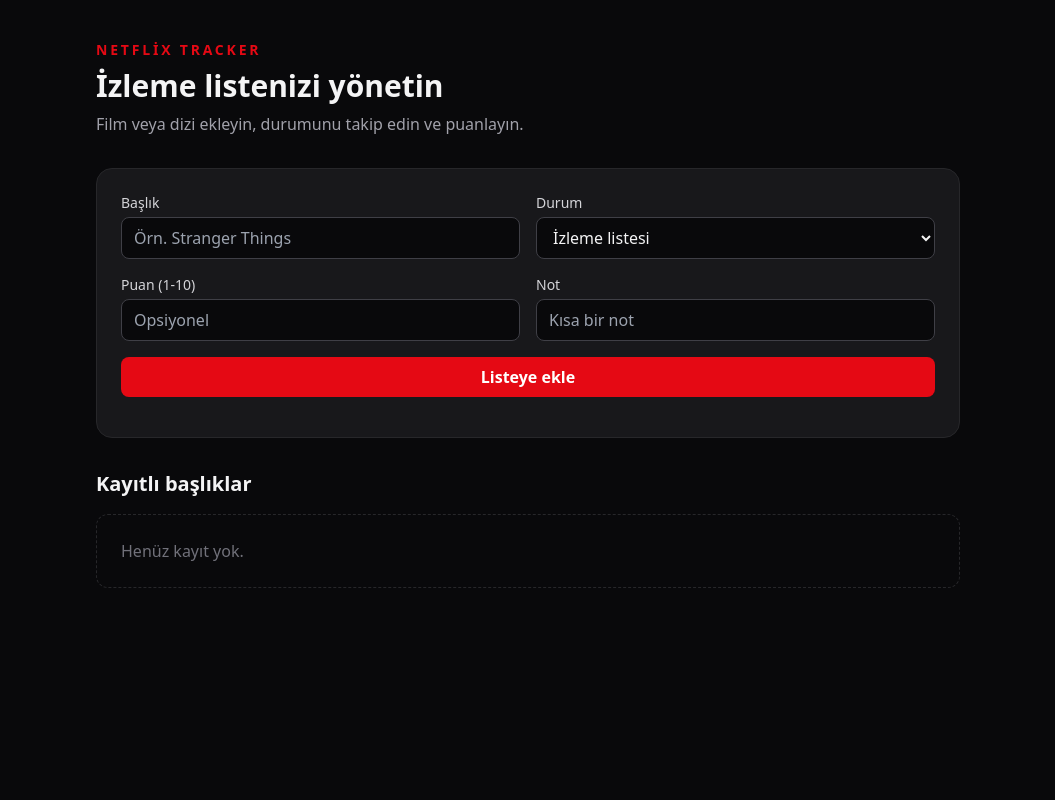
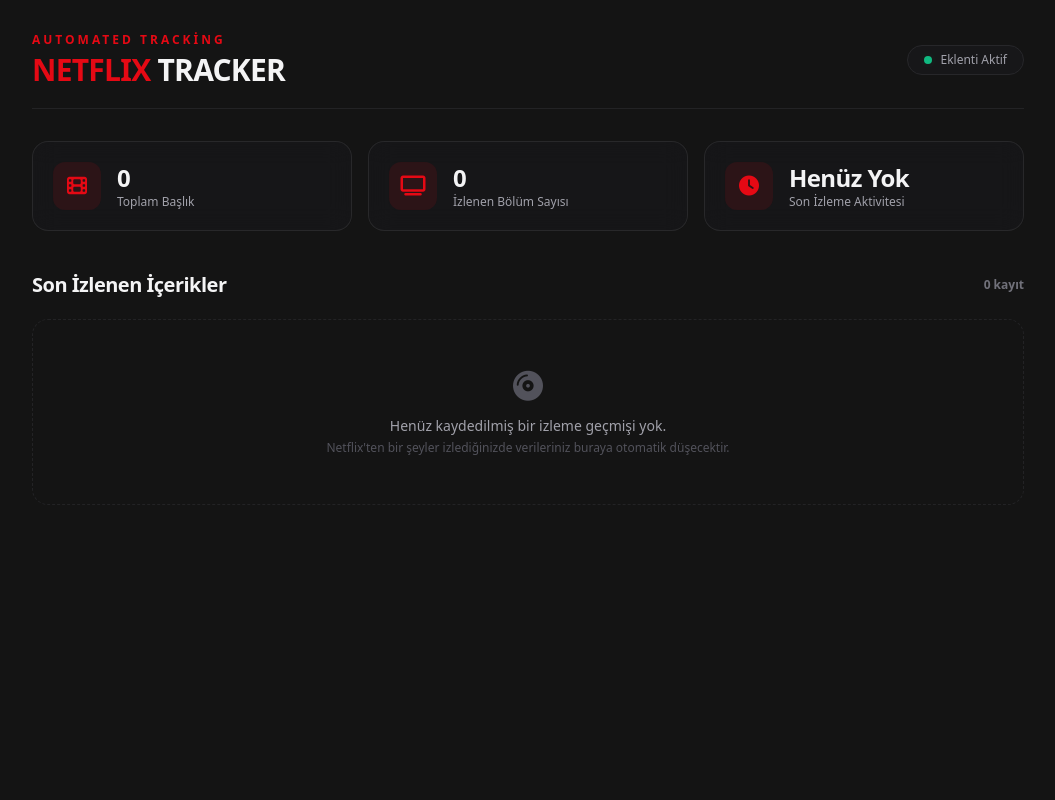
Before and after one commit to Aylinbaki/netflix-tracker, a Flask app: page / in a window 1280 px wide. Shown: the whole page, without its empty margins (112-1167 px from the left). Run offline with Flask 3, Linux system fonts and the light colour scheme; data that the repository does not hold is empty; some libraries are stand-ins or nearby versions.

Commit message:
new interface

```diff
--- a/app.py
+++ b/app.py
@@ -3,18 +3,16 @@ import sqlite3
 from pathlib import Path
 
 from dotenv import load_dotenv
-from flask import Flask, g, jsonify, render_template, request
+from flask import Flask, g, request, jsonify, render_template
 from flask_cors import CORS
 
 load_dotenv()
-
-TMDB_API_KEY = os.getenv("TMDB_API_KEY")
 
 BASE_DIR = Path(__file__).resolve().parent
 DATABASE = BASE_DIR / "netflix_tracker.db"
 
 app = Flask(__name__)
-CORS(app)
+CORS(app, resources={r"/api/*": {"origins": "*"}})
 
 
 def get_db():
@@ -127,7 +125,18 @@ def add_title():
     return jsonify(dict(row)), 201
 
 
-init_db()
+@app.route("/api/delete/<int:title_id>", methods=["DELETE"])
+def delete_title(title_id):
+    db = get_db()
+    cursor = db.execute("DELETE FROM titles WHERE id = ?", (title_id,))
+    db.commit()
+
+    if cursor.rowcount == 0:
+        return jsonify({"error": "Kayıt bulunamadı"}), 404
+
+    return jsonify({"message": "Kayıt başarıyla silindi"}), 200
+
 
 if __name__ == "__main__":
+    init_db()
     app.run(debug=True, host="127.0.0.1", port=5000)
--- a/extension/content.js
+++ b/extension/content.js
@@ -1,4 +1,4 @@
-const API_URL = "http://localhost:5000/api/add";
+const API_URL = "http://127.0.0.1:5000/api/add";
 const COMPLETE_RATIO = 0.88;
 const sentKeys = new Set();
 
--- a/templates/index.html
+++ b/templates/index.html
@@ -4,6 +4,11 @@
     <meta charset="UTF-8" />
     <meta name="viewport" content="width=device-width, initial-scale=1.0" />
     <title>Netflix Tracker</title>
+    <!-- Font Awesome İkonları -->
+    <link
+      rel="stylesheet"
+      href="https://cdnjs.cloudflare.com/ajax/libs/font-awesome/6.4.0/css/all.min.css"
+    />
     <script src="https://cdn.tailwindcss.com"></script>
     <script>
       tailwind.config = {
@@ -16,159 +21,217 @@
         },
       };
     </script>
+    <style>
+      /* Glassmorphism ve Modern Efektler */
+      .glass-card {
+        background: rgba(24, 24, 27, 0.6);
+        backdrop-filter: blur(12px);
+        -webkit-backdrop-filter: blur(12px);
+        border: 1px solid rgba(255, 255, 255, 0.08);
+      }
+      .glass-card:hover {
+        border-color: rgba(229, 9, 20, 0.4);
+        box-shadow: 0 8px 24px rgba(229, 9, 20, 0.15);
+      }
+    </style>
   </head>
-  <body class="min-h-screen bg-zinc-950 text-zinc-100">
-    <div class="mx-auto max-w-4xl px-4 py-10">
-      <header class="mb-8">
-        <p class="text-sm font-semibold uppercase tracking-[0.2em] text-netflix">
-          Netflix Tracker
+  <body class="min-h-screen bg-[#141414] text-zinc-100 font-sans antialiased">
+    <div class="mx-auto max-w-5xl px-4 py-8">
+
+      <!-- Navbar / Header -->
+      <header class="mb-8 flex items-center justify-between border-b border-zinc-800/80 pb-5">
+        <div>
+          <p class="text-xs font-bold uppercase tracking-[0.25em] text-netflix">
+            Automated Tracking
           </p>
-        <h1 class="mt-2 text-3xl font-bold">İzleme listenizi yönetin</h1>
-        <p class="mt-2 text-zinc-400">
-          Film veya dizi ekleyin, durumunu takip edin ve puanlayın.
-        </p>
+          <h1 class="mt-1 text-3xl font-black tracking-tight">
+            <span class="text-netflix">NETFLIX</span> TRACKER
+          </h1>
+        </div>
+        <div class="flex items-center gap-2 rounded-full border border-zinc-800 bg-zinc-900/80 px-4 py-1.5 text-xs text-zinc-400">
+          <span class="relative flex h-2 w-2">
+            <span class="absolute inline-flex h-full w-full animate-ping rounded-full bg-emerald-400 opacity-75"></span>
+            <span class="relative inline-flex h-2 w-2 rounded-full bg-emerald-500"></span>
+          </span>
+          Eklenti Aktif
+        </div>
       </header>
 
-      <form
-        id="add-form"
-        class="mb-8 grid gap-4 rounded-2xl border border-zinc-800 bg-zinc-900 p-6"
-      >
-        <div class="grid gap-4 md:grid-cols-2">
-          <label class="block">
-            <span class="mb-1 block text-sm text-zinc-300">Başlık</span>
-            <input
-              id="title"
-              name="title"
-              type="text"
-              required
-              placeholder="Örn. Stranger Things"
-              class="w-full rounded-lg border border-zinc-700 bg-zinc-950 px-3 py-2 outline-none focus:border-netflix"
-            />
-          </label>
-          <label class="block">
-            <span class="mb-1 block text-sm text-zinc-300">Durum</span>
-            <select
-              id="status"
-              name="status"
-              class="w-full rounded-lg border border-zinc-700 bg-zinc-950 px-3 py-2 outline-none focus:border-netflix"
-            >
-              <option value="watchlist">İzleme listesi</option>
-              <option value="watching">İzleniyor</option>
-              <option value="completed">Tamamlandı</option>
-            </select>
-          </label>
-          <label class="block">
-            <span class="mb-1 block text-sm text-zinc-300">Puan (1-10)</span>
-            <input
-              id="rating"
-              name="rating"
-              type="number"
-              min="1"
-              max="10"
-              placeholder="Opsiyonel"
-              class="w-full rounded-lg border border-zinc-700 bg-zinc-950 px-3 py-2 outline-none focus:border-netflix"
-            />
-          </label>
-          <label class="block">
-            <span class="mb-1 block text-sm text-zinc-300">Not</span>
-            <input
-              id="notes"
-              name="notes"
-              type="text"
-              placeholder="Kısa bir not"
-              class="w-full rounded-lg border border-zinc-700 bg-zinc-950 px-3 py-2 outline-none focus:border-netflix"
-            />
-          </label>
+      <!-- Özet İstatistik Kartları (Stats Summary) -->
+      <section class="mb-10 grid grid-cols-1 gap-4 sm:grid-cols-3">
+        <div class="glass-card flex items-center gap-4 rounded-2xl p-5 transition-all duration-300">
+          <div class="flex h-12 w-12 items-center justify-center rounded-xl bg-netflix/10 text-netflix">
+            <i class="fa-solid fa-film text-xl"></i>
           </div>
-        <button
-          type="submit"
-          class="rounded-lg bg-netflix px-4 py-2 font-semibold text-white hover:bg-red-600"
-        >
-          Listeye ekle
-        </button>
-        <p id="message" class="text-sm text-zinc-400"></p>
-      </form>
+          <div>
+            <p class="text-2xl font-bold tracking-tight" id="stat-total-shows">0</p>
+            <p class="text-xs font-medium text-zinc-400">Toplam Başlık</p>
+          </div>
+        </div>
 
+        <div class="glass-card flex items-center gap-4 rounded-2xl p-5 transition-all duration-300">
+          <div class="flex h-12 w-12 items-center justify-center rounded-xl bg-netflix/10 text-netflix">
+            <i class="fa-solid fa-tv text-xl"></i>
+          </div>
+          <div>
+            <p class="text-2xl font-bold tracking-tight" id="stat-total-episodes">0</p>
+            <p class="text-xs font-medium text-zinc-400">İzlenen Bölüm Sayısı</p>
+          </div>
+        </div>
+
+        <div class="glass-card flex items-center gap-4 rounded-2xl p-5 transition-all duration-300">
+          <div class="flex h-12 w-12 items-center justify-center rounded-xl bg-netflix/10 text-netflix">
+            <i class="fa-solid fa-clock text-xl"></i>
+          </div>
+          <div>
+            <p class="text-2xl font-bold tracking-tight" id="stat-last-activity">-</p>
+            <p class="text-xs font-medium text-zinc-400">Son İzleme Aktivitesi</p>
+          </div>
+        </div>
+      </section>
+
+      <!-- İçerik Listesi (Grid Yapısı) -->
       <section>
-        <h2 class="mb-4 text-xl font-semibold">Kayıtlı başlıklar</h2>
-        <div id="titles" class="grid gap-3"></div>
+        <div class="mb-5 flex items-center justify-between">
+          <h2 class="text-xl font-bold tracking-tight">Son İzlenen İçerikler</h2>
+          <span id="item-count" class="text-xs font-semibold text-zinc-500">0 kayıt</span>
+        </div>
+
+        <div id="titles" class="grid gap-4 sm:grid-cols-2 lg:grid-cols-3"></div>
       </section>
+
     </div>
 
     <script>
-      const form = document.getElementById("add-form");
       const titlesEl = document.getElementById("titles");
-      const messageEl = document.getElementById("message");
+      const statTotalShows = document.getElementById("stat-total-shows");
+      const statTotalEpisodes = document.getElementById("stat-total-episodes");
+      const statLastActivity = document.getElementById("stat-last-activity");
+      const itemCountEl = document.getElementById("item-count");
 
       const statusLabels = {
-        watchlist: "İzleme listesi",
+        watchlist: "İzleme Listesi",
         watching: "İzleniyor",
         completed: "Tamamlandı",
       };
 
+      // Silme İşlemi (API İle)
+      async function deleteTitle(id) {
+        if (!confirm("Bu kaydı veritabanından silmek istediğinize emin misiniz?")) return;
+
+        try {
+          const response = await fetch(`/api/delete/${id}`, {
+            method: "DELETE",
+          });
+
+          if (response.ok) {
+            await loadTitles();
+          } else {
+            alert("Silme işlemi gerçekleştirilemedi.");
+          }
+        } catch (err) {
+          console.error("Silme hatası:", err);
+        }
+      }
+
+      // Verileri Yükleme ve İstatistik Hesaplama
       async function loadTitles() {
+        try {
           const response = await fetch("/api/titles");
           const titles = await response.json();
 
+          // İstatistikleri Hesapla ve Güncelle
+          statTotalShows.textContent = titles.length;
+          itemCountEl.textContent = `${titles.length} kayıt`;
+
+          const episodeCount = titles.reduce((acc, curr) => acc + (curr.episode ? 1 : 0), 0);
+          statTotalEpisodes.textContent = episodeCount;
+
+          if (titles.length > 0 && titles[0].created_at) {
+            const date = new Date(titles[0].created_at);
+            statLastActivity.textContent = date.toLocaleDateString("tr-TR", {
+              day: "numeric",
+              month: "short"
+            });
+          } else {
+            statLastActivity.textContent = "Henüz Yok";
+          }
+
+          // Liste Boşsa Gösterilecek Mesaj
           if (!titles.length) {
-          titlesEl.innerHTML =
-            '<p class="rounded-xl border border-dashed border-zinc-800 p-6 text-zinc-500">Henüz kayıt yok.</p>';
+            titlesEl.innerHTML = `
+              <div class="col-span-full rounded-2xl border border-dashed border-zinc-800/80 p-12 text-center">
+                <i class="fa-solid fa-compact-disc mb-3 text-3xl text-zinc-600"></i>
+                <p class="text-sm font-medium text-zinc-400">Henüz kaydedilmiş bir izleme geçmişi yok.</p>
+                <p class="mt-1 text-xs text-zinc-600">Netflix'ten bir şeyler izlediğinizde verileriniz buraya otomatik düşecektir.</p>
+              </div>
+            `;
             return;
           }
 
+          // Dizi / Film Kartlarını Bas
           titlesEl.innerHTML = titles
             .map(
               (item) => `
-            <article class="rounded-xl border border-zinc-800 bg-zinc-900 p-4">
-              <div class="flex items-start justify-between gap-4">
+              <article class="glass-card relative flex flex-col justify-between rounded-2xl p-5 transition-all duration-300">
                 <div>
-                  <h3 class="text-lg font-semibold">${item.title}</h3>
-                  <p class="text-sm text-zinc-400">
-                    ${statusLabels[item.status] || item.status}${
-                      item.season && item.episode
-                        ? ` · S${item.season}:E${item.episode}`
+                  <div class="flex items-start justify-between gap-2">
+                    <h3 class="font-bold text-zinc-100 text-base leading-snug">${item.title}</h3>
+                    ${
+                      item.rating
+                        ? `<span class="inline-flex items-center gap-1 rounded-full bg-netflix/15 px-2.5 py-0.5 text-xs font-bold text-netflix border border-netflix/30">
+                            <i class="fa-solid fa-star text-[10px]"></i> ${item.rating}/10
+                           </span>`
                         : ""
                     }
-                  </p>
                   </div>
-                <span class="rounded-full bg-zinc-800 px-3 py-1 text-sm">
-                  ${item.rating ? item.rating + "/10" : "Puansız"}
+
+                  <div class="mt-3 flex flex-wrap items-center gap-1.5">
+                    <span class="rounded-md bg-zinc-800/80 px-2 py-0.5 text-[11px] font-medium text-zinc-300 border border-zinc-700/40">
+                      ${statusLabels[item.status] || item.status}
                     </span>
+                    ${
+                      item.season || item.episode
+                        ? `<span class="rounded-md bg-netflix/10 px-2 py-0.5 text-[11px] font-semibold text-netflix border border-netflix/20">
+                            ${item.season ? `S${item.season}` : ""}${item.season && item.episode ? " : " : ""}${item.episode ? `E${item.episode}` : ""}
+                           </span>`
+                        : ""
+                    }
                   </div>
-              ${item.notes ? `<p class="mt-2 text-sm text-zinc-300">${item.notes}</p>` : ""}
+
+                  ${
+                    item.notes
+                      ? `<p class="mt-3 text-xs leading-relaxed text-zinc-400 bg-zinc-950/40 p-2.5 rounded-lg border border-zinc-800/40">${item.notes}</p>`
+                      : ""
+                  }
+                </div>
+
+                <div class="mt-5 flex items-center justify-between border-t border-zinc-800/60 pt-3">
+                  <span class="text-[11px] text-zinc-500">
+                    <i class="fa-regular fa-calendar mr-1"></i>
+                    ${
+                      item.created_at
+                        ? new Date(item.created_at).toLocaleDateString("tr-TR")
+                        : "Bilinmiyor"
+                    }
+                  </span>
+                  <button
+                    onclick="deleteTitle(${item.id})"
+                    class="flex items-center gap-1.5 rounded-lg px-2.5 py-1 text-xs font-medium text-zinc-400 hover:bg-netflix/15 hover:text-netflix transition-colors duration-200"
+                    title="Kaydı Sil"
+                  >
+                    <i class="fa-solid fa-trash-can text-xs"></i>
+                    <span>Sil</span>
+                  </button>
+                </div>
               </article>
             `
             )
             .join("");
+        } catch (err) {
+          console.error("Veriler çekilemedi:", err);
         }
-
-      form.addEventListener("submit", async (event) => {
-        event.preventDefault();
-        messageEl.textContent = "";
-
-        const payload = {
-          title: document.getElementById("title").value,
-          status: document.getElementById("status").value,
-          rating: document.getElementById("rating").value,
-          notes: document.getElementById("notes").value,
-        };
-
-        const response = await fetch("/api/add", {
-          method: "POST",
-          headers: { "Content-Type": "application/json" },
-          body: JSON.stringify(payload),
-        });
-
-        const data = await response.json();
-        if (!response.ok) {
-          messageEl.textContent = data.error || "Kayıt eklenemedi.";
-          return;
       }
-
-        form.reset();
-        messageEl.textContent = "Başlık eklendi.";
-        await loadTitles();
-      });
 
       loadTitles();
     </script>
```
Lines whose indentation alone changed are shown as unchanged.
